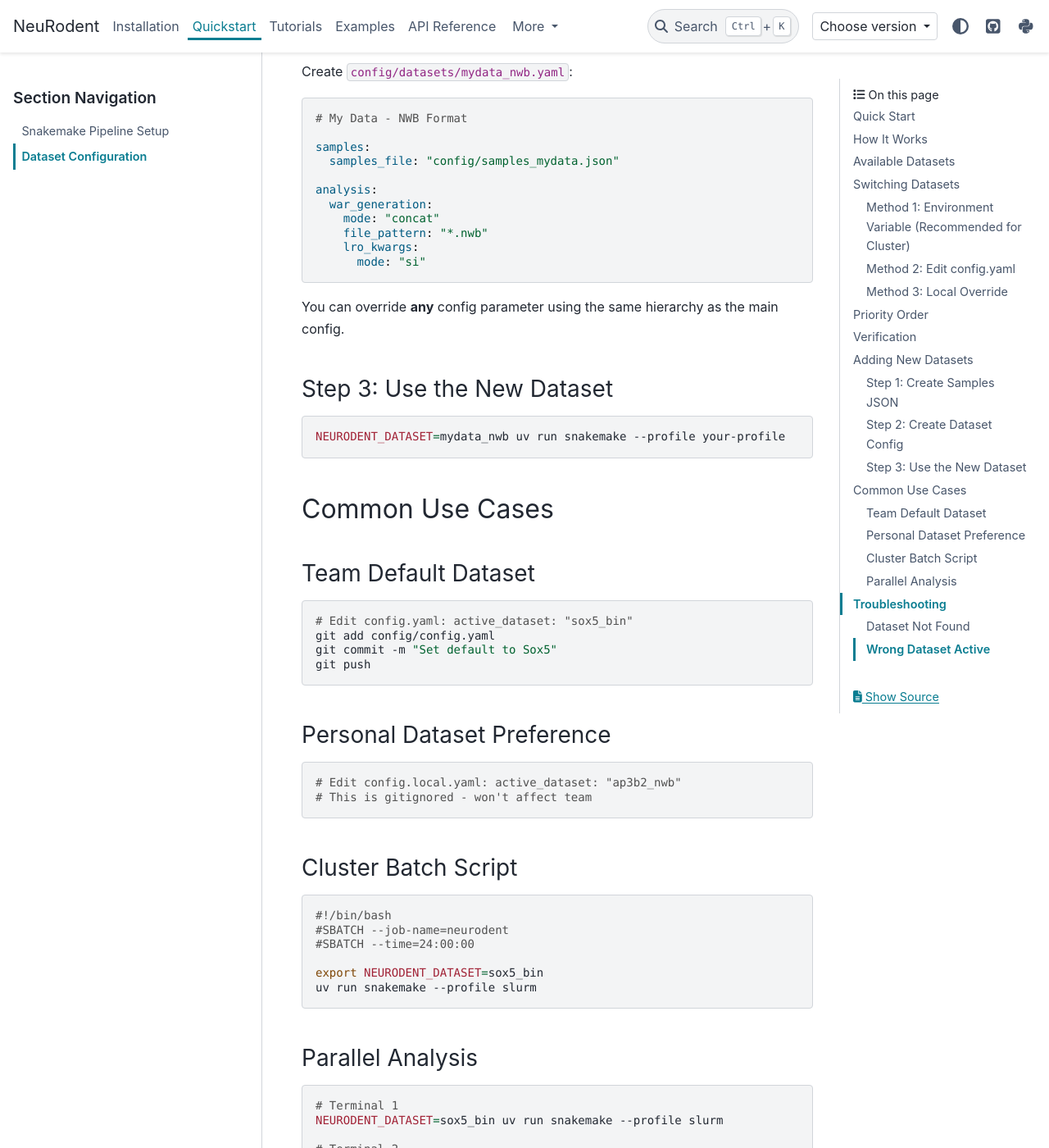
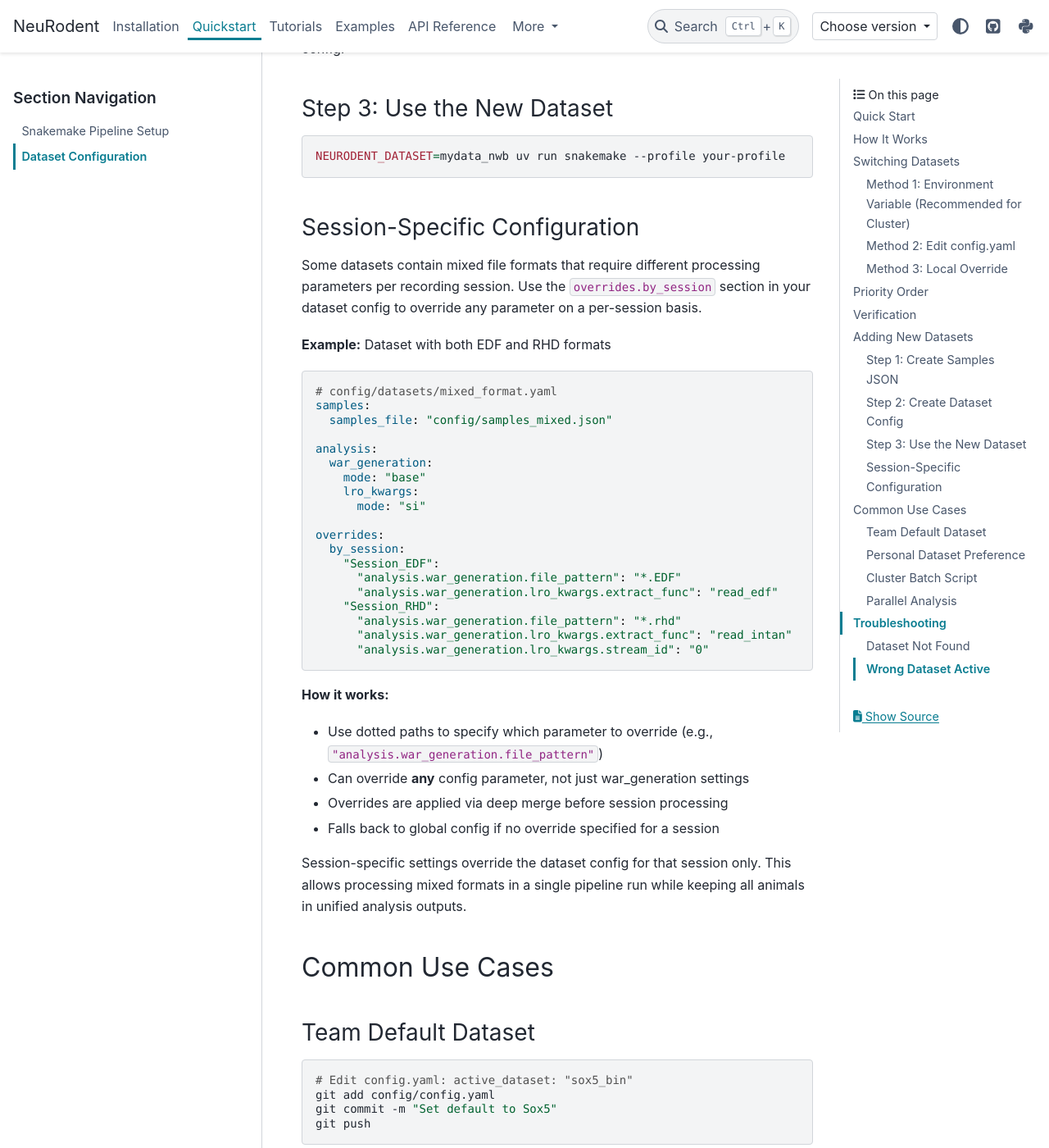
Before and after one commit to josephdong1000/neurodent, a Sphinx documentation site: the page built from docs/quickstart/dataset_configuration.rst, in a window 1280 px wide and 1400 px high, scrolled down 3703 px. Shown: the whole window at 82% size. Built offline with Sphinx 7.4.7 and the PyData theme 0.15.4, drawn with Linux system fonts in a browser that asks for light colours; pages that are not in the unit, such as notebooks, are missing from menus; some of the changed text lies outside the part shown.

Commit message:
Delete available datasets table, add note on session-specific configuration

```diff
--- a/docs/quickstart/dataset_configuration.rst
+++ b/docs/quickstart/dataset_configuration.rst
@@ -46,30 +46,6 @@ How It Works
 **Merge order** (later configs override earlier ones)::
 
    config.yaml → datasets/{active}.yaml → config.local.yaml
-
-Available Datasets
-------------------
-
-.. list-table::
-   :header-rows: 1
-   :widths: 20 30 30 20
-
-   * - Dataset ID
-     - Config File
-     - Samples File
-     - Format
-   * - ``sox5_bin``
-     - ``datasets/sox5_bin.yaml``
-     - ``samples.json``
-     - Binary
-   * - ``ap3b2_nwb``
-     - ``datasets/ap3b2_nwb.yaml``
-     - ``samples_jess.json``
-     - NWB
-   * - ``ap3b2_rhd``
-     - ``datasets/ap3b2_rhd.yaml``
-     - ``samples_jess_rhd.json``
-     - RHD (raw Intan)
 
 Switching Datasets
 ------------------
@@ -194,6 +170,44 @@ Step 3: Use the New Dataset
 
    NEURODENT_DATASET=mydata_nwb uv run snakemake --profile your-profile
 
+Session-Specific Configuration
+^^^^^^^^^^^^^^^^^^^^^^^^^^^^^^^
+
+Some datasets contain mixed file formats that require different processing parameters per recording session. Use the ``overrides.by_session`` section in your dataset config to override any parameter on a per-session basis.
+
+**Example:** Dataset with both EDF and RHD formats
+
+.. code-block:: yaml
+
+   # config/datasets/mixed_format.yaml
+   samples:
+     samples_file: "config/samples_mixed.json"
+
+   analysis:
+     war_generation:
+       mode: "base"
+       lro_kwargs:
+         mode: "si"
+
+   overrides:
+     by_session:
+       "Session_EDF":
+         "analysis.war_generation.file_pattern": "*.EDF"
+         "analysis.war_generation.lro_kwargs.extract_func": "read_edf"
+       "Session_RHD":
+         "analysis.war_generation.file_pattern": "*.rhd"
+         "analysis.war_generation.lro_kwargs.extract_func": "read_intan"
+         "analysis.war_generation.lro_kwargs.stream_id": "0"
+
+**How it works:**
+
+- Use dotted paths to specify which parameter to override (e.g., ``"analysis.war_generation.file_pattern"``)
+- Can override **any** config parameter, not just war_generation settings
+- Overrides are applied via deep merge before session processing
+- Falls back to global config if no override specified for a session
+
+Session-specific settings override the dataset config for that session only. This allows processing mixed formats in a single pipeline run while keeping all animals in unified analysis outputs.
+
 Common Use Cases
 ----------------
 
```
